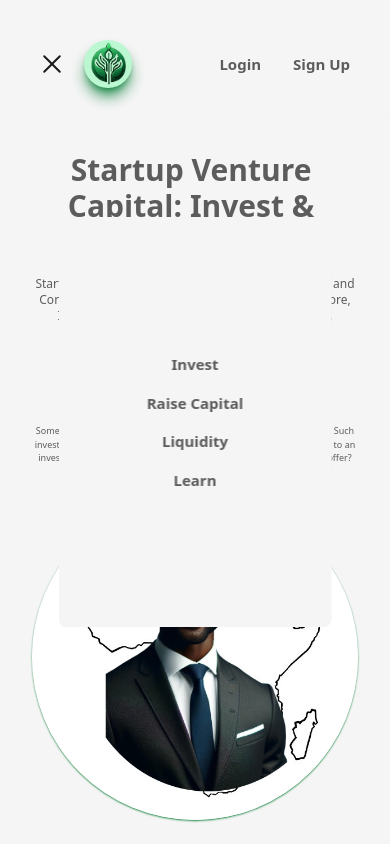
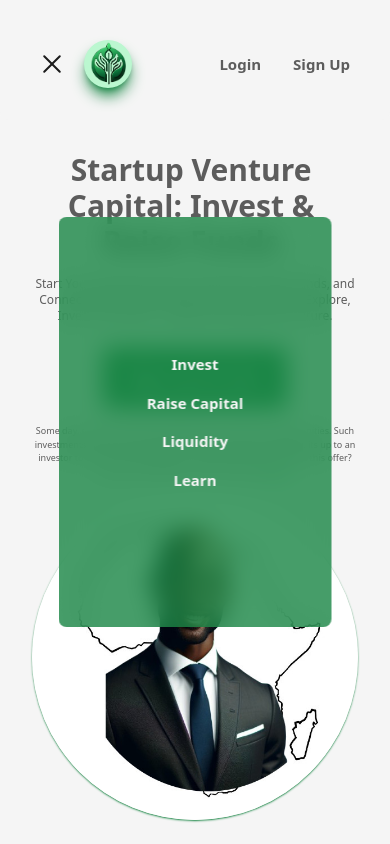
Before and after one commit to Michaeltarimo/Core, a Next.js app: page / in a window 390 px wide. Both pictures are taken after a click on the button 52 px from the left and 64 px from the top of the page. Shown: the top 844 px of the page. Built offline with nearby package versions, Linux system fonts and the light colour scheme; what next would draw is missing.

Commit message:
Update NavBarMobile.js

```diff
--- a/src/components/NavBarMobile.js
+++ b/src/components/NavBarMobile.js
@@ -16,11 +16,11 @@ const CustomMobileLink = ({ href, title, className = "", toogle }) => {
   }
 
   return (
-    <button href={href} className={`relative group text-dark/70 hover:text-theme my-2 ${className}`} onClick={handleClick} >
+    <button href={href} className={`relative group text-light font-extrabold hover:text-dark my-2 ${className}`} onClick={handleClick} >
       {title}
       <span
         className={`
-        h-[1px] inline-block bg-light
+        h-[1px] inline-block bg-transparent
         absolute left-0 -bottom-0.5
         group-hover:w-full transition-[width] ease duration-300
         ${router.asPath === href ? 'w-full' : 'w-0'}
@@ -87,7 +87,7 @@ const NavBar = () => {
               initial={{ scale: 0, opacity: 0, x: "-50%", y: "-50%" }}
               animate={{ scale: 1, opacity: 1 }}
 
-              className="min-w-[70vw] flex flex-col justify-between z-30 items-center fixed top-1/2 left-1/2 -translate-x-1/2 -translate-y-1/2 bg-light  rounded-lg backdrop-blur-md py-32">
+              className="min-w-[70vw] flex flex-col justify-between z-30 items-center fixed top-1/2 left-1/2 -translate-x-1/2 -translate-y-1/2 bg-theme/80  rounded-lg backdrop-blur-md py-32">
               <nav className="flex items-center flex-col justify-center">
                 <CustomMobileLink href="/" title="Invest" className='' toogle={handleClick} />
                 <CustomMobileLink href="/" title="Raise Capital" className='' toogle={handleClick} />
```
